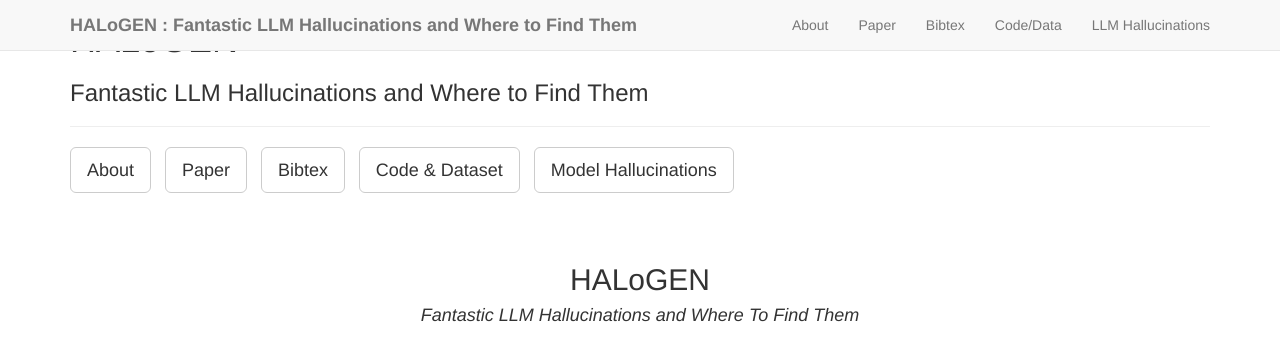
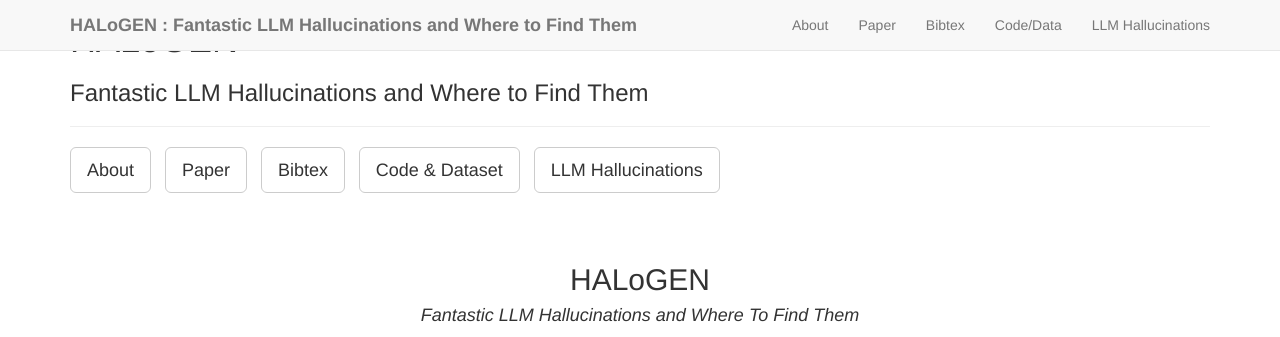
Before and after one commit to halogen-hallucinations/halogen-hallucinations.github.io, a Jekyll site: the page built from about_content.md, in a window 1280 px wide and 900 px high. Shown: the top 337 px of the window. Built offline with Jekyll 4.4.1, drawn with Linux system fonts in a browser that asks for light colours; nearby versions of some CDN libraries; our own code applies the rules of GitHub Pages for plain Markdown files; library files that are not in the unit come from our copies.

Commit message:
Update _config.yml

```diff
--- a/_config.yml
+++ b/_config.yml
@@ -32,7 +32,7 @@ social:
     url: ../bibtex
   - title: Code & Dataset
     url: https://github.com/AbhilashaRavichander/HALoGEN/
-  - title: Model Hallucinations
+  - title: LLM Hallucinations
     url: https://github.com/AbhilashaRavichander/HALoGEN/model_hallucinations
   # - title: Video
   #   url: https://slideslive.com/38954510/noiseqa-challenge-set-evaluation-for-usercentric-question-answering
```
